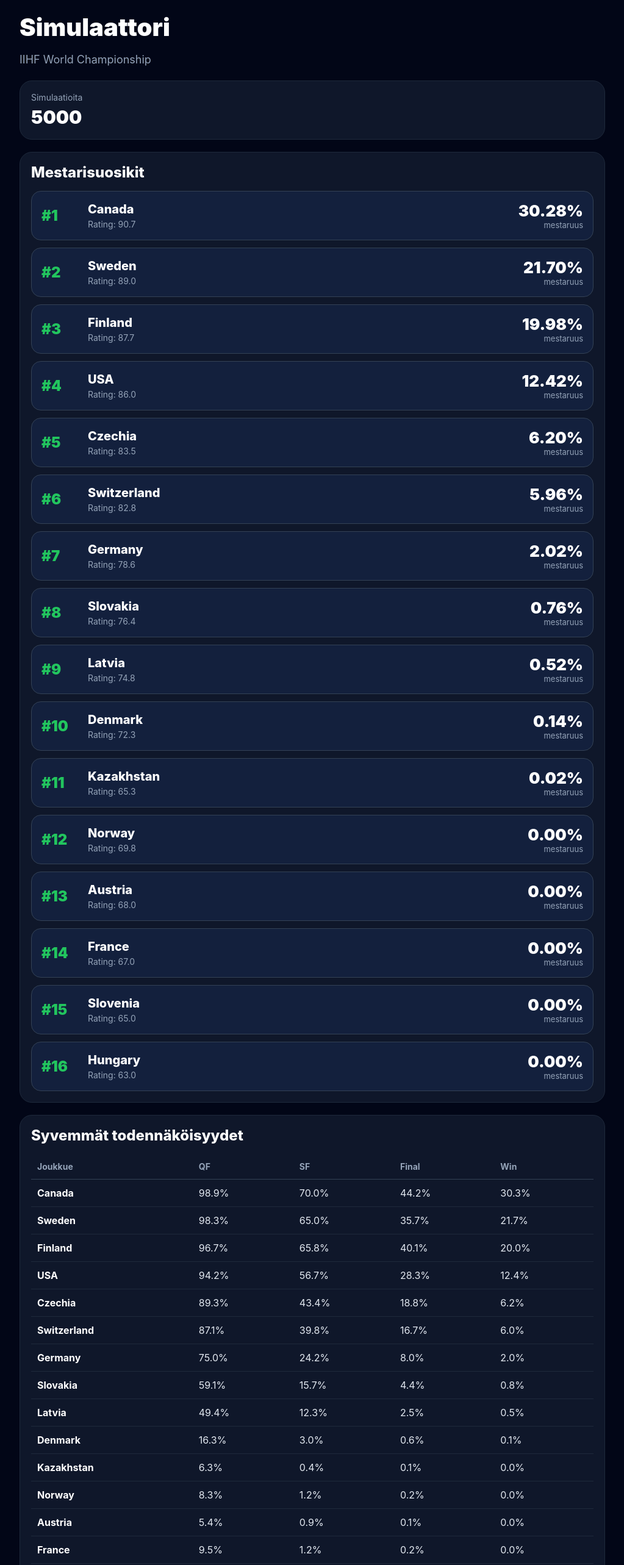
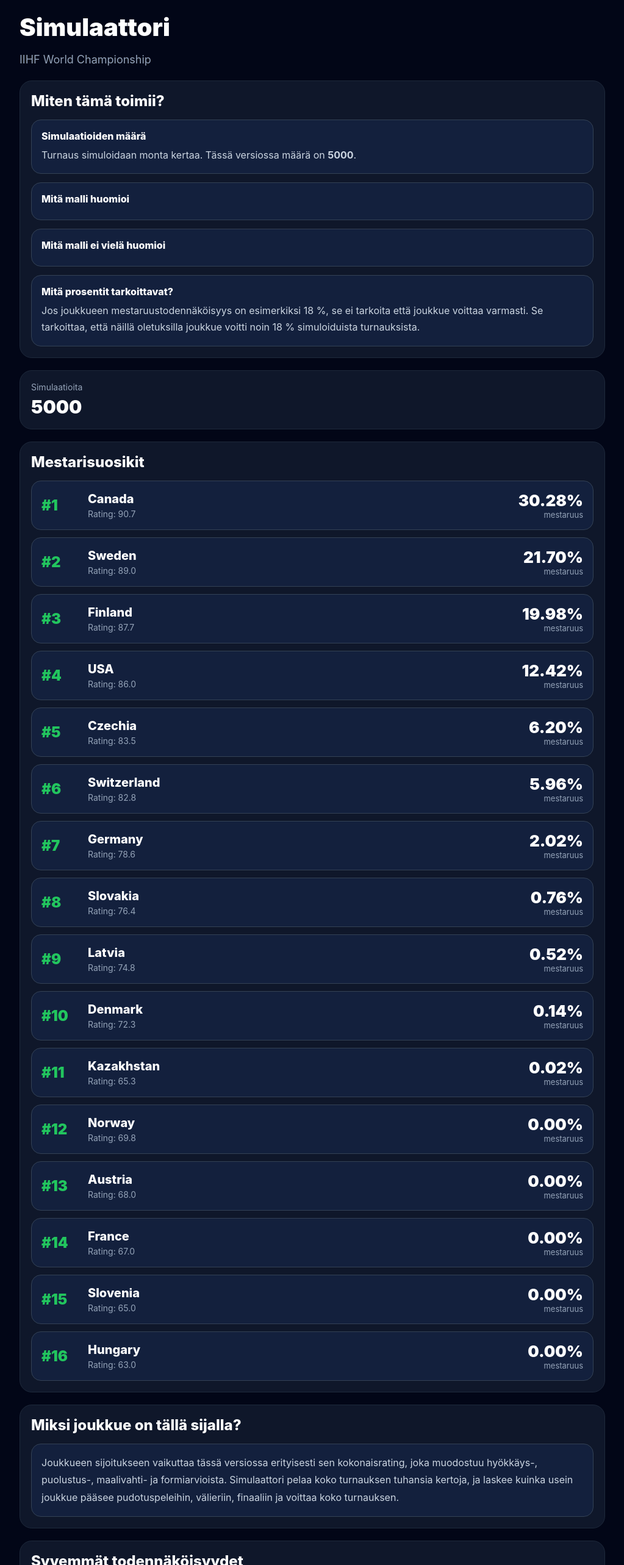
Before and after one commit to vv-glitchhub/scorecaster, a Next.js app: page /simulator in a window 1280 px wide. Shown: the top 2566 px of the page at 61% size, without its empty margins (128-1151 px from the left). Built offline with nearby package versions, Linux system fonts and the light colour scheme.

Commit message:
Update page.jsx

```diff
--- a/app/simulator/page.jsx
+++ b/app/simulator/page.jsx
@@ -7,6 +7,7 @@ export default function SimulatorPage() {
   const [results, setResults] = useState([]);
   const [iterations, setIterations] = useState(0);
   const [tournament, setTournament] = useState("");
+  const [meta, setMeta] = useState(null);
 
   useEffect(() => {
     async function loadSimulator() {
@@ -19,10 +20,12 @@ export default function SimulatorPage() {
         setResults(Array.isArray(data.results) ? data.results : []);
         setIterations(data.iterations || 0);
         setTournament(data.tournament || "");
+        setMeta(data.meta || null);
       } catch {
         setResults([]);
         setIterations(0);
         setTournament("");
+        setMeta(null);
       } finally {
         setLoading(false);
       }
@@ -38,6 +41,48 @@ export default function SimulatorPage() {
         <p style={styles.subtitle}>
           {tournament || "Turnaussimulaattori"}
         </p>
+
+        <section style={styles.card}>
+          <h2 style={styles.cardTitle}>Miten tämä toimii?</h2>
+
+          <div style={styles.infoGrid}>
+            <div style={styles.infoBox}>
+              <div style={styles.infoTitle}>Simulaatioiden määrä</div>
+              <div style={styles.infoText}>
+                Turnaus simuloidaan monta kertaa. Tässä versiossa määrä on{" "}
+                <strong>{iterations}</strong>.
+              </div>
+            </div>
+
+            <div style={styles.infoBox}>
+              <div style={styles.infoTitle}>Mitä malli huomioi</div>
+              <ul style={styles.infoList}>
+                {(meta?.includes || []).map((item) => (
+                  <li key={item}>{item}</li>
+                ))}
+              </ul>
+            </div>
+
+            <div style={styles.infoBox}>
+              <div style={styles.infoTitle}>Mitä malli ei vielä huomioi</div>
+              <ul style={styles.infoList}>
+                {(meta?.excludes || []).map((item) => (
+                  <li key={item}>{item}</li>
+                ))}
+              </ul>
+            </div>
+
+            <div style={styles.infoBox}>
+              <div style={styles.infoTitle}>Mitä prosentit tarkoittavat?</div>
+              <div style={styles.infoText}>
+                Jos joukkueen mestaruustodennäköisyys on esimerkiksi 18 %, se ei
+                tarkoita että joukkue voittaa varmasti. Se tarkoittaa, että
+                näillä oletuksilla joukkue voitti noin 18 % simuloiduista
+                turnauksista.
+              </div>
+            </div>
+          </div>
+        </section>
 
         <section style={styles.card}>
           <div style={styles.metaLabel}>Simulaatioita</div>
@@ -59,7 +104,9 @@ export default function SimulatorPage() {
 
                 <div style={styles.teamBlock}>
                   <div style={styles.teamName}>{row.team}</div>
-                  <div style={styles.teamMeta}>Rating: {row.rating.toFixed(1)}</div>
+                  <div style={styles.teamMeta}>
+                    Rating: {row.rating.toFixed(1)}
+                  </div>
                 </div>
 
                 <div style={styles.probBlock}>
@@ -70,6 +117,20 @@ export default function SimulatorPage() {
                 </div>
               </div>
             ))}
+          </div>
+        </section>
+
+        <section style={styles.card}>
+          <h2 style={styles.cardTitle}>Miksi joukkue on tällä sijalla?</h2>
+
+          <div style={styles.explainBlock}>
+            <p style={styles.explainText}>
+              Joukkueen sijoitukseen vaikuttaa tässä versiossa erityisesti sen
+              kokonaisrating, joka muodostuu hyökkäys-, puolustus-,
+              maalivahti- ja formiarvioista. Simulaattori pelaa koko turnauksen
+              tuhansia kertoja, ja laskee kuinka usein joukkue pääsee
+              pudotuspeleihin, välieriin, finaaliin ja voittaa koko turnauksen.
+            </p>
           </div>
         </section>
 
@@ -91,10 +152,18 @@ export default function SimulatorPage() {
                 {results.map((row) => (
                   <tr key={row.team}>
                     <td style={styles.tdStrong}>{row.team}</td>
-                    <td style={styles.td}>{(row.quarterProbability * 100).toFixed(1)}%</td>
-                    <td style={styles.td}>{(row.semifinalProbability * 100).toFixed(1)}%</td>
-                    <td style={styles.td}>{(row.finalProbability * 100).toFixed(1)}%</td>
-                    <td style={styles.td}>{(row.championProbability * 100).toFixed(1)}%</td>
+                    <td style={styles.td}>
+                      {(row.quarterProbability * 100).toFixed(1)}%
+                    </td>
+                    <td style={styles.td}>
+                      {(row.semifinalProbability * 100).toFixed(1)}%
+                    </td>
+                    <td style={styles.td}>
+                      {(row.finalProbability * 100).toFixed(1)}%
+                    </td>
+                    <td style={styles.td}>
+                      {(row.championProbability * 100).toFixed(1)}%
+                    </td>
                   </tr>
                 ))}
               </tbody>
@@ -221,4 +290,40 @@ const styles = {
     color: "#fff",
     fontWeight: 700,
   },
+  infoGrid: {
+    display: "grid",
+    gap: 14,
+  },
+  infoBox: {
+    background: "#13203d",
+    border: "1px solid #334155",
+    borderRadius: 16,
+    padding: 16,
+  },
+  infoTitle: {
+    fontSize: 16,
+    fontWeight: 800,
+    marginBottom: 8,
+  },
+  infoText: {
+    color: "#cbd5e1",
+    lineHeight: 1.7,
+  },
+  infoList: {
+    margin: 0,
+    paddingLeft: 18,
+    color: "#cbd5e1",
+    lineHeight: 1.7,
+  },
+  explainBlock: {
+    background: "#13203d",
+    border: "1px solid #334155",
+    borderRadius: 16,
+    padding: 16,
+  },
+  explainText: {
+    color: "#cbd5e1",
+    lineHeight: 1.8,
+    margin: 0,
+  },
 };
```
